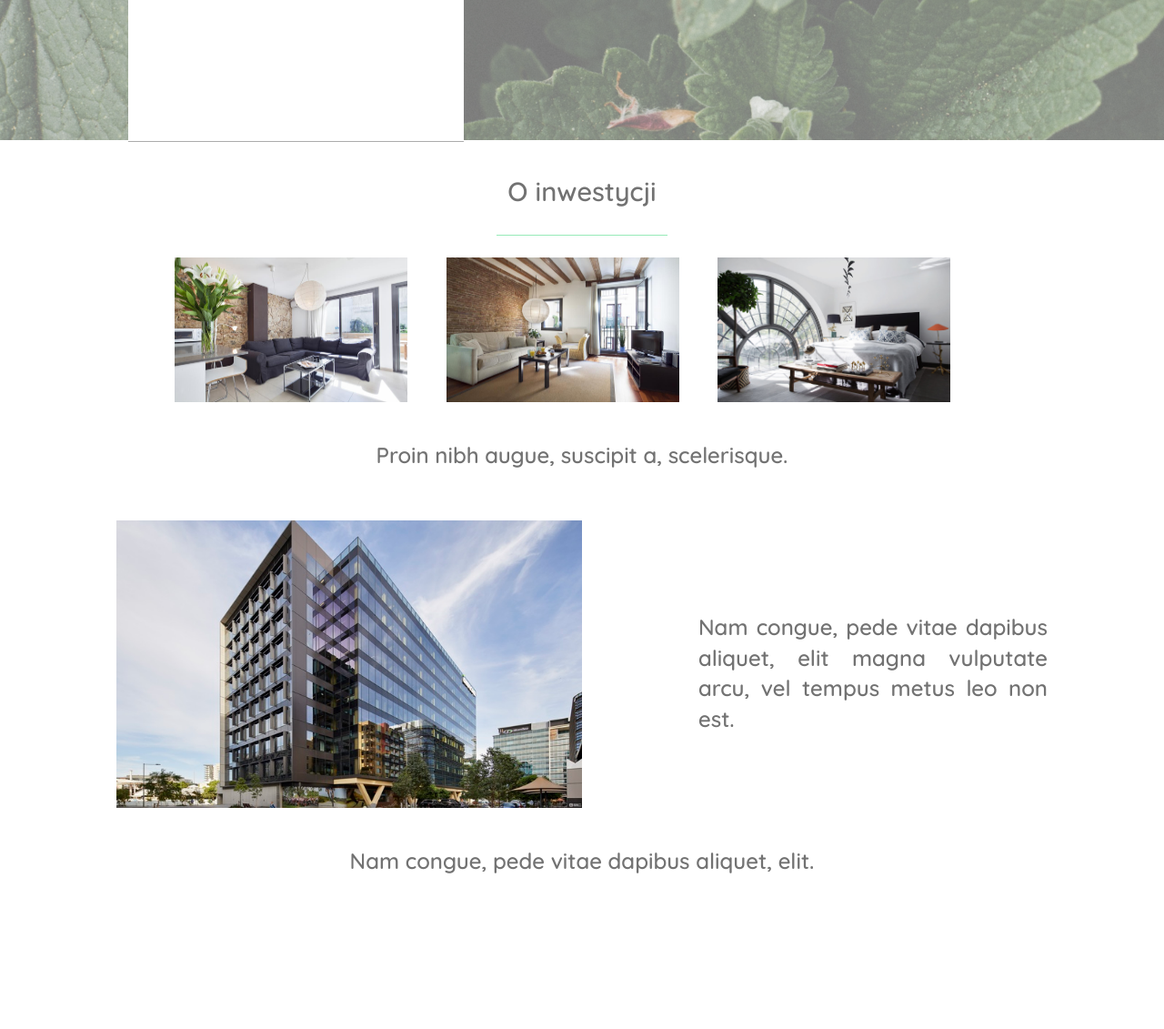
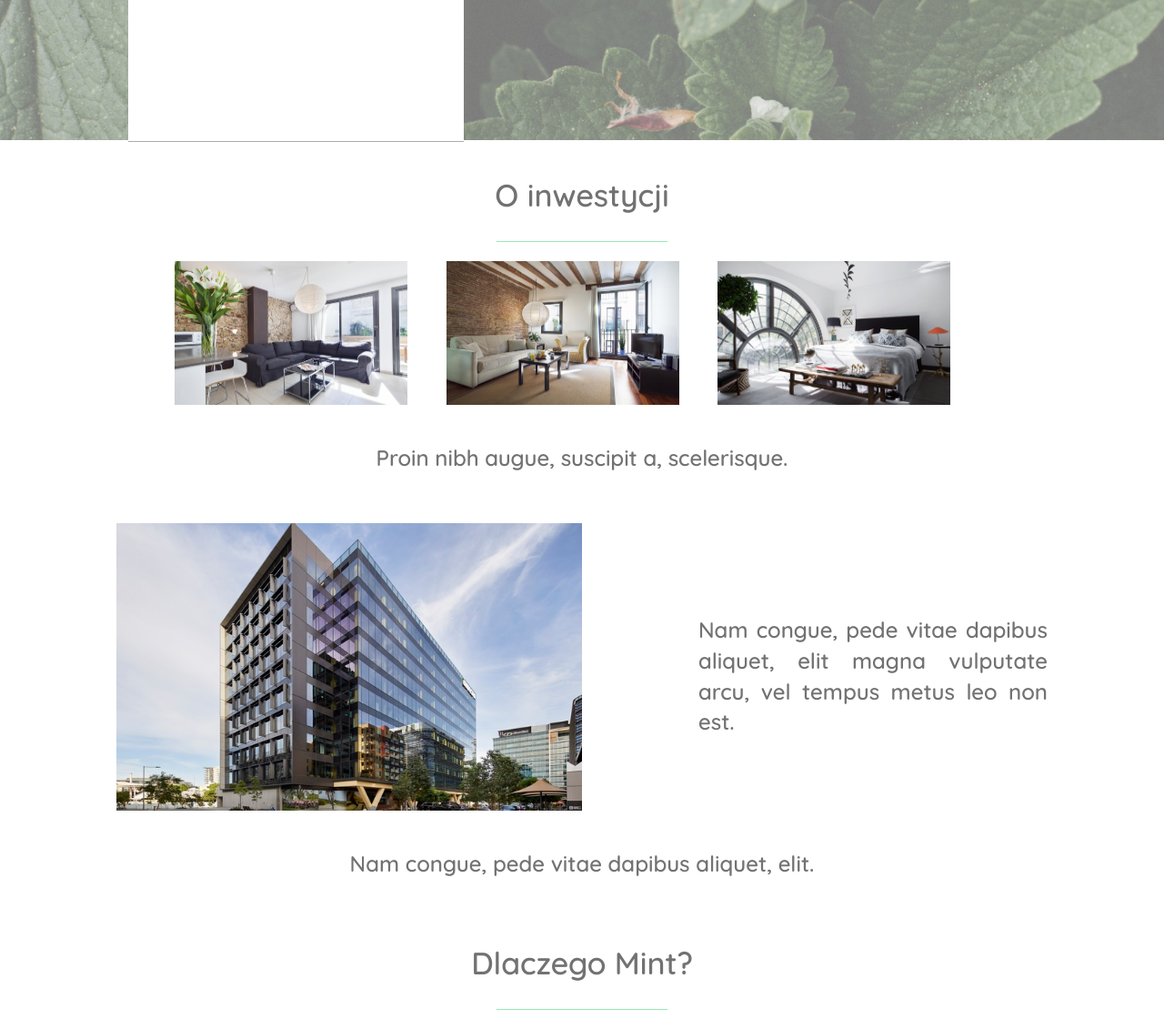
Before and after one commit to Otsupl/mint, a PHP site: page / in a window 1280 px wide. Shown: the part 646-1777 px from the top of the page at 91% size. Before the commit the page ends 1606 px from the top, so only its background shows below. Run offline with PHP 8.4, Linux system fonts and the light colour scheme.

Commit message:
rozpoczęto pracę nad kolejną sekcją

```diff
--- a/Apartments/Website/css/index.css
+++ b/Apartments/Website/css/index.css
@@ -67,7 +67,7 @@ body
 .section-header h1
 {
     font-weight: 400 !important;
-    font-size: calc(15px + 1.1vw);
+    font-size: calc(20px + 1.1vw);
 }
 .section-header h2
 {
--- a/Apartments/Website/index.html
+++ b/Apartments/Website/index.html
@@ -57,7 +57,9 @@
     </div>
     <div class="section-header"><h2>Nam congue, pede vitae dapibus aliquet, elit.</h2></div>
   </section>
-
+  <section id="whyus">
+    <div class="section-header underscored"><h1>Dlaczego Mint?</h1></div>
+  </section>
   <script src="js/vendor/modernizr-3.6.0.min.js"></script>
   <script src="https://code.jquery.com/jquery-3.3.1.min.js" integrity="sha256-FgpCb/KJQlLNfOu91ta32o/NMZxltwRo8QtmkMRdAu8=" crossorigin="anonymous"></script>
   <script>window.jQuery || document.write('<script src="js/vendor/jquery-3.3.1.min.js"><\/script>')</script>
```
